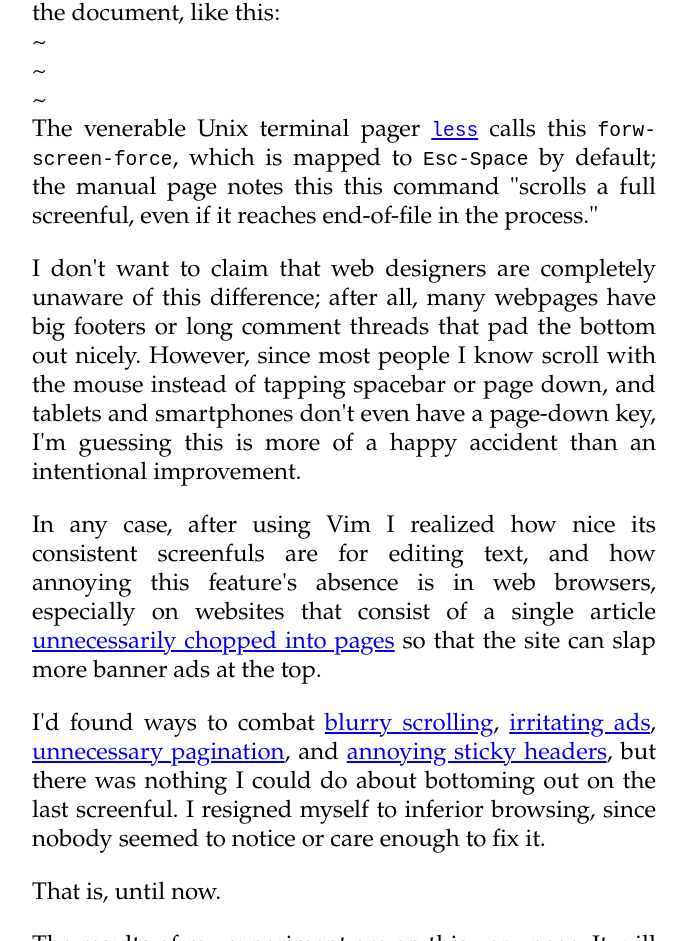
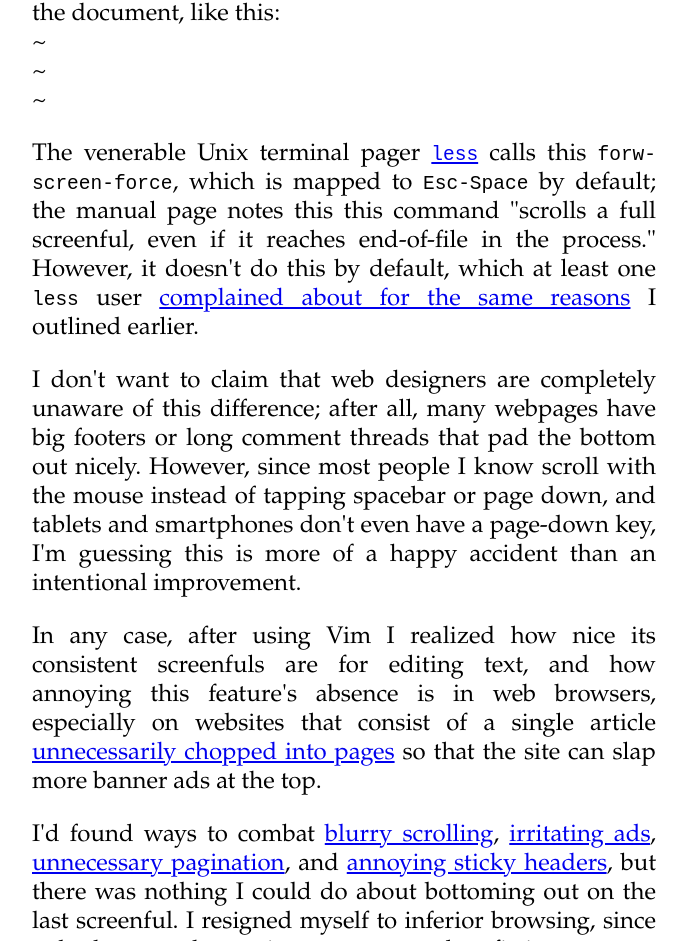
Before and after one commit to nbeaver/browsing-by-screenfuls, a plain HTML site: page index.html in a window 1280 px wide. Shown: the part 1934-2875 px from the top of the page, without its empty margins (296-983 px from the left). Drawn offline with Linux system fonts and the light colour scheme.

Commit message:
Found a kindred spirit.

```diff
--- a/index.html
+++ b/index.html
@@ -134,7 +134,9 @@ like this:<br>
 ~<br>
 ~<br>
 ~<br>
+</p>
 
+<p>
 The venerable Unix terminal pager
 <a href="https://www.gnu.org/software/less/">
 <code>less</code></a>
@@ -142,6 +144,11 @@ calls this <code>forw-screen-force</code>,
 which is mapped to <code>Esc-Space</code> by default;
 the manual page notes this this command
 "scrolls a full screenful, even if it reaches end-of-file in the process."
+
+However, it doesn't do this by default,
+which at least one <code>less</code> user
+<a href="http://copilotco.com/mail-archives/kplug.2004/msg01930.html">
+complained about for the same reasons</a> I outlined earlier.
 </p>
 
 <p>
```
